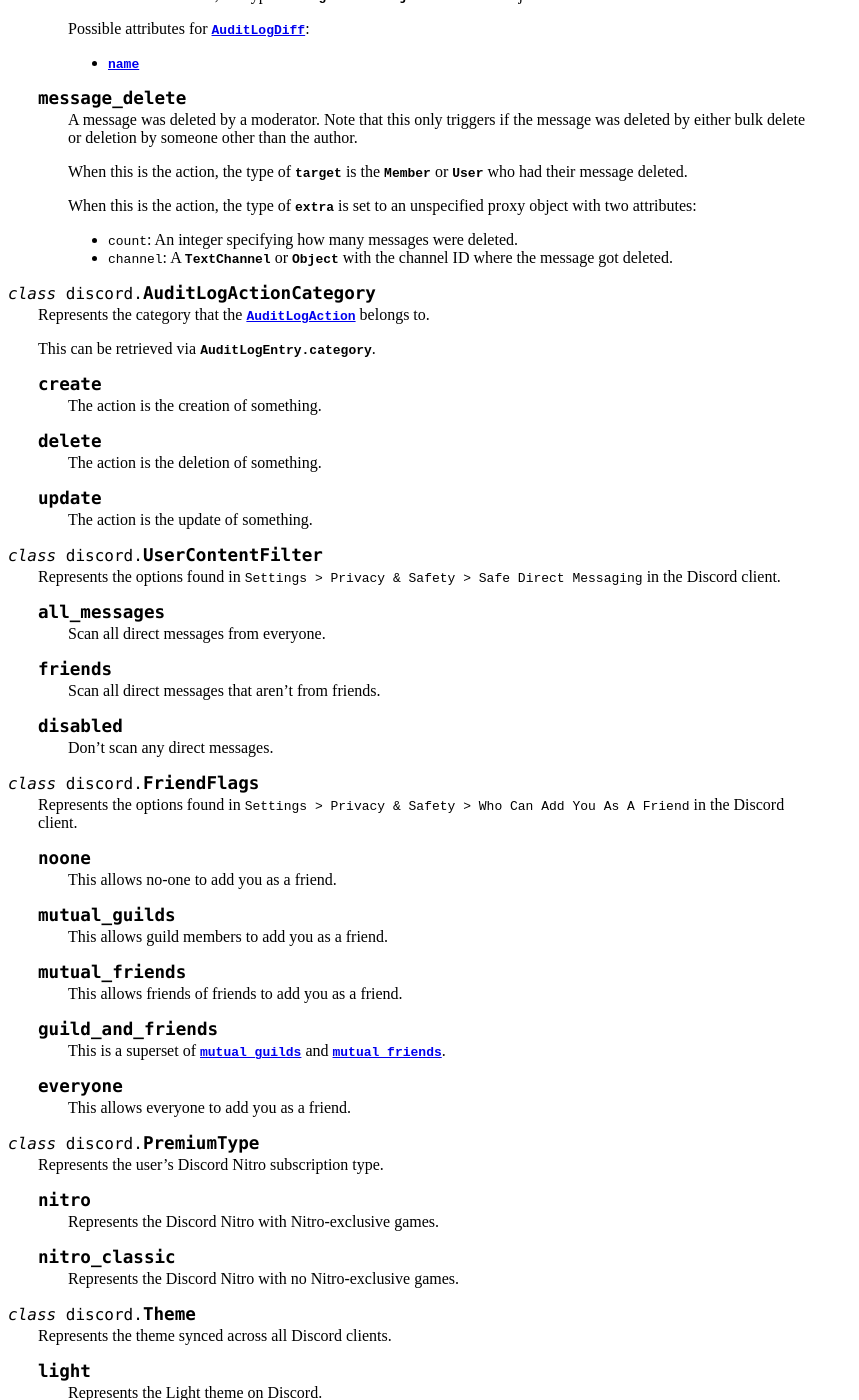
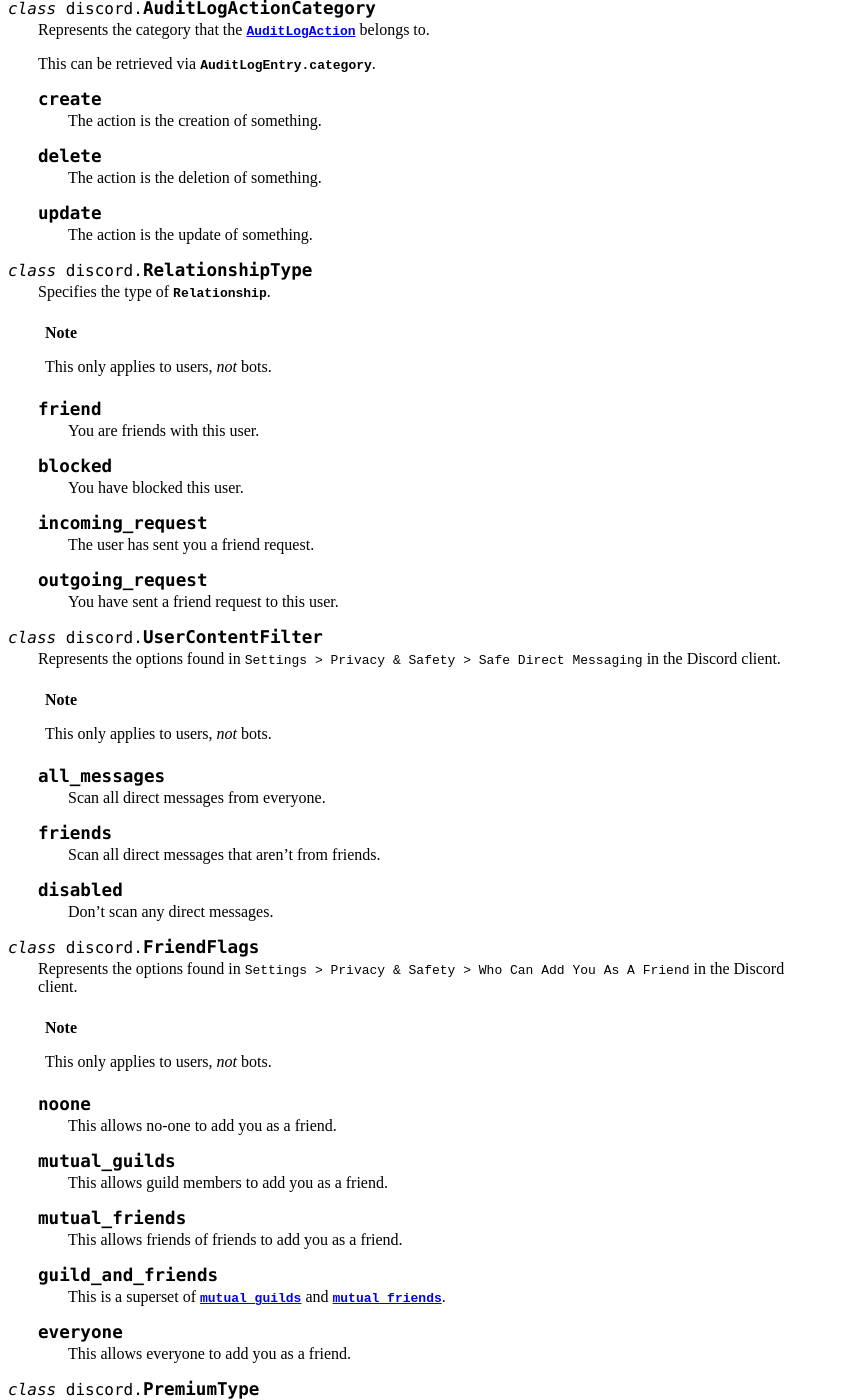
Before and after one commit to Rapptz/discord.py, a Sphinx documentation site: the page built from docs/api.rst, in a window 1280 px wide and 1400 px high, scrolled down 21530 px. Shown: the whole window, without its empty margins (0-859 px from the left). Built offline with Sphinx 7.4.7, drawn with Linux system fonts in a browser that asks for light colours; some of the changed text lies outside the part shown.

Commit message:
Added notes, moved `RelationshipType`

```diff
--- a/docs/api.rst
+++ b/docs/api.rst
@@ -1366,11 +1349,40 @@
         The action is the update of something.
 
 
+.. class:: RelationshipType
+
+    Specifies the type of :class:`Relationship`.
+
+    .. note::
+
+        This only applies to users, *not* bots.
+
+    .. attribute:: friend
+
+        You are friends with this user.
+
+    .. attribute:: blocked
+
+        You have blocked this user.
+
+    .. attribute:: incoming_request
+
+        The user has sent you a friend request.
+
+    .. attribute:: outgoing_request
+
+        You have sent a friend request to this user.
+
+
 .. class:: UserContentFilter
 
     Represents the options found in ``Settings > Privacy & Safety > Safe Direct Messaging``
     in the Discord client.
 
+    .. note::
+
+        This only applies to users, *not* bots.
+
     .. attribute:: all_messages
 
         Scan all direct messages from everyone.
@@ -1389,6 +1401,10 @@
     Represents the options found in ``Settings > Privacy & Safety > Who Can Add You As A Friend``
     in the Discord client.
 
+    .. note::
+
+        This only applies to users, *not* bots.
+
     .. attribute:: noone
 
         This allows no-one to add you as a friend.
@@ -1414,6 +1430,10 @@
 
     Represents the user's Discord Nitro subscription type.
 
+    .. note::
+
+        This only applies to users, *not* bots.
+
     .. attribute:: nitro
 
         Represents the Discord Nitro with Nitro-exclusive games.
@@ -1426,6 +1446,10 @@
 .. class:: Theme
 
     Represents the theme synced across all Discord clients.
+
+    .. note::
+
+        This only applies to users, *not* bots.
 
     .. attribute:: light
 
```
Also changed, not shown: other parts of docs/api.rst (+0 -17 lines).
